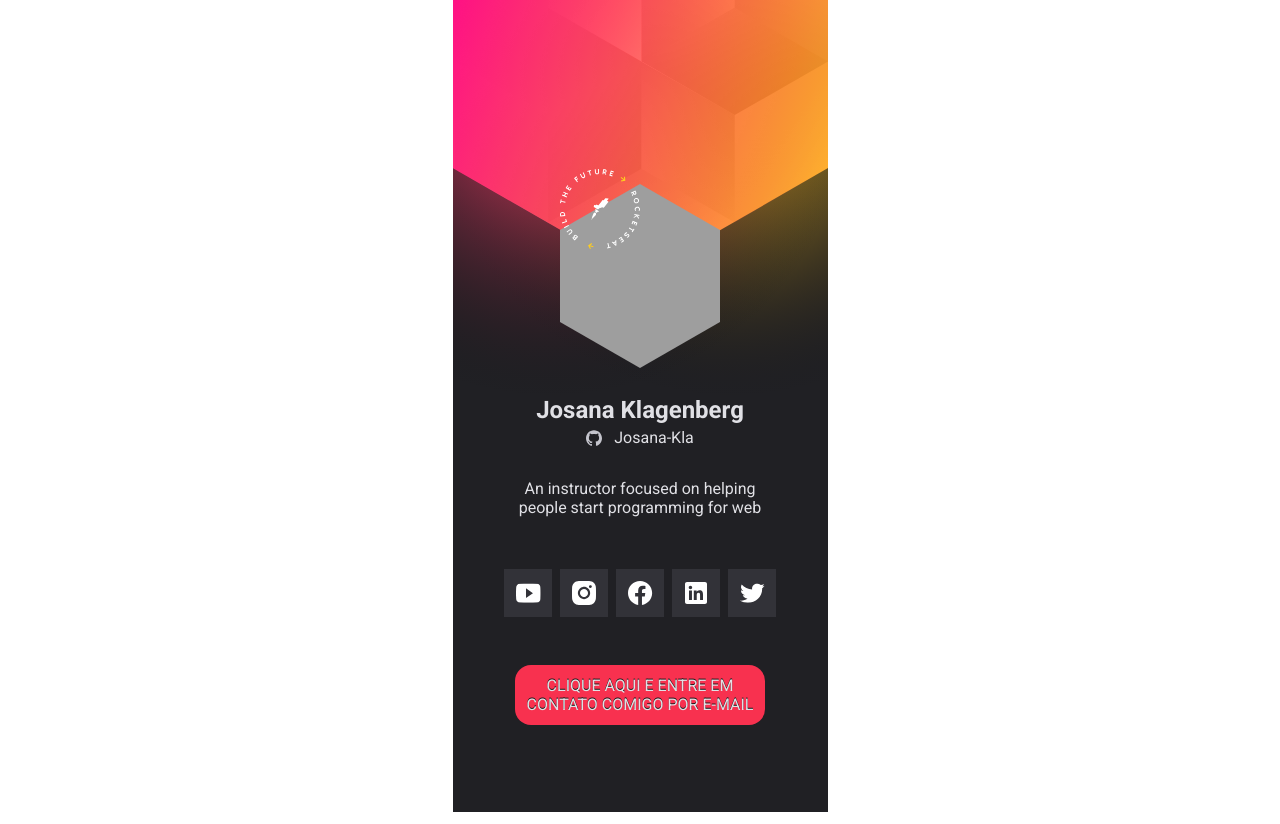
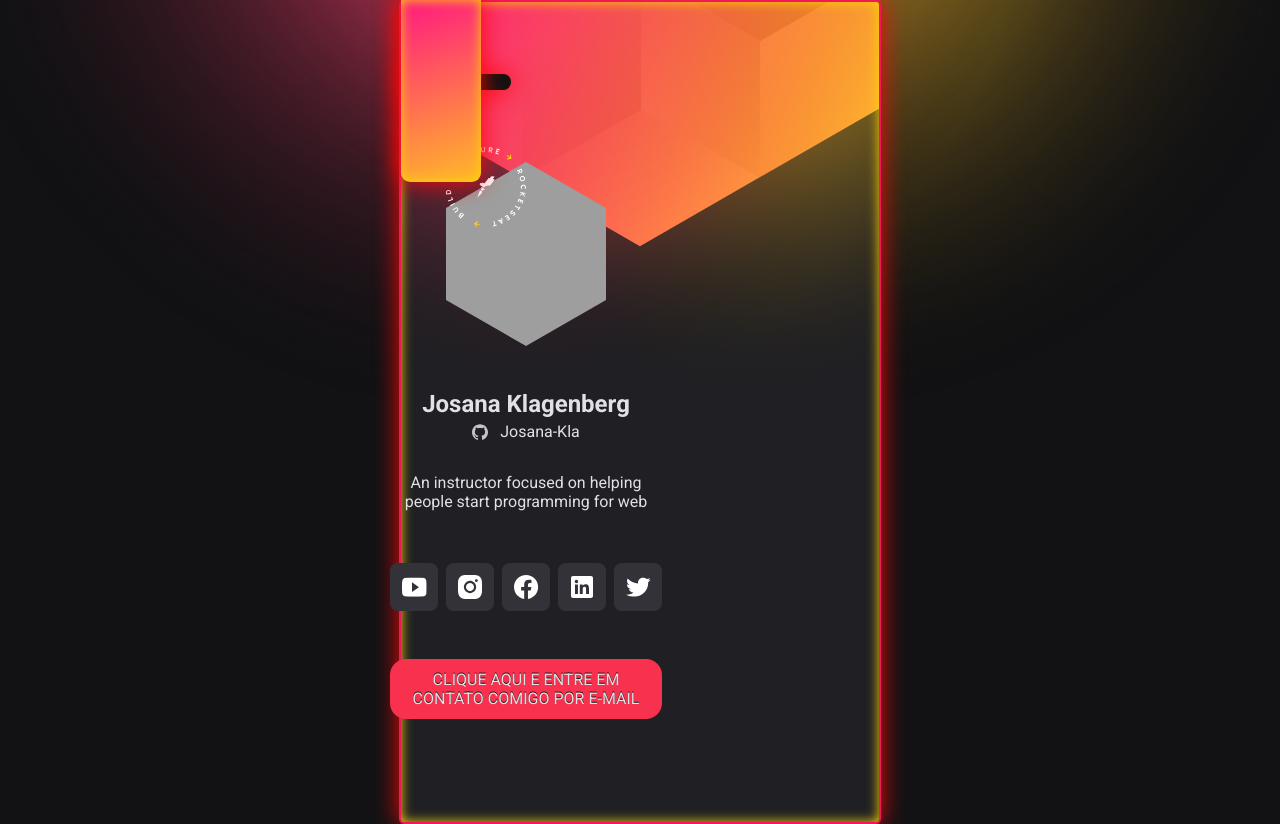
Before and after one commit to Josana-Kla/origin-nlw-2021-rocketseat, a plain HTML site: page index.html in a window 1280 px wide. Drawn offline with Linux system fonts and the light colour scheme; no server answers; grey boxes are pictures that could not be loaded.

Commit message:
criação e adaptação para a versão desktop

```diff
--- a/index.html
+++ b/index.html
@@ -1,32 +1,55 @@
 <!DOCTYPE html>
+<html lang="pt-br">
+  <head>
+    <meta charset="UTF-8" />
+    <meta name="viewport" content="width=device-width, initial-scale=1.0" />
 
-<html>
-  <head>
     <title>Josana Klagenberg - DoWhile 2021</title>
 
-    <link rel="stylesheet" href="style.css">
+    <link rel="stylesheet" href="style.css" />
+
+    <!--responsividade-->
+    <link rel="stylesheet" href="responsive.css" />
 
     <!--utilizei fonte do site fonts.google.com e copiei os links das fontes escolhidas-->
-    <link rel="preconnect" href="https://fonts.googleapis.com">
-    <link rel="preconnect" href="https://fonts.gstatic.com" crossorigin>
-    <link href="https://fonts.googleapis.com/css2?family=Roboto:wght@400;700&display=swap" rel="stylesheet">
+    <link rel="preconnect" href="https://fonts.googleapis.com" />
+    <link rel="preconnect" href="https://fonts.gstatic.com" crossorigin />
+    <link
+      href="https://fonts.googleapis.com/css2?family=Roboto:wght@400;700&display=swap"
+      rel="stylesheet"
+    />
   </head>
   <body>
-
     <main>
 
+      <div id="band"></div>
       <div class="container">
+
+        <div id="bandFixation"></div>
         <div class="avatar">
           <span>
-            <img src="images/Selo.svg" alt="Selo Build The Future"> <!--Essa imagem está no segundo nível-->
+            <img src="images/Selo.svg" alt="Selo Build The Future" />
+            <!--Essa imagem está no segundo nível-->
           </span>
-          <img src="https://lorempixel.com/185/185/people/" alt="Personal Photo" id="userImage"> <!--Essa imagem está no primeiro nível. O id aqui não pode ser no início se não a imagem não carrega-->
+          <img
+            src="https://lorempixel.com/185/185/people/"
+            alt="Personal Photo"
+            id="userImage"
+          />
+          <!--Essa imagem está   no primeiro nível. O id aqui não pode ser no início se não a imagem não carrega-->
         </div>
 
-        <h1 id="userName">Josana Klagenberg</h1>  <!--Toda tag a aqui criou um quadradinho onde tem a imagem dentro. Esse quadradinho, no css, está com a cor cinza-->
-        <a id="userGithub" href="https://github.com/Josana-Kla/" target="_blank">
-          <img src="images/GitHub.svg" alt="GitHub Icon">
-          <span id="userLogin">Josana-Kla</span></a>  <!--span é uma forma de texto que não é um parágrafo, fica na mesma linha que ele está-->
+        <h1 id="userName">Josana Klagenberg</h1>
+        <!--Toda tag a aqui criou um quadradinho onde tem a imagem dentro.  Esse quadradinho, no css, está com a cor cinza-->
+        <a
+          id="userGithub"
+          href="https://github.com/Josana-Kla/"
+          target="_blank"
+        >
+          <img src="images/GitHub.svg" alt="GitHub Icon" />
+          <span id="userLogin">Josana-Kla</span></a
+        >
+        <!--span é uma forma de texto que não é um parágrafo, fica na mesma linha que ele está-->
 
         <p id="userBio">
           An instructor focused on helping people start programming for web
@@ -34,40 +57,51 @@
 
         <ul id="socialLinks">
           <li class="youtube">
-            <a href="https://www.youtube.com/channel/UC0IiEmhBauNKopdNGRGmiXg" target="_blank">
-              <img src="images/Youtube.svg" alt="YouTube Icon">
+            <a
+              href="https://www.youtube.com/channel/UC0IiEmhBauNKopdNGRGmiXg"
+              target="_blank"
+            >
+              <img src="images/Youtube.svg" alt="YouTube Icon" />
             </a>
           </li>
           <li class="instagram">
             <a href="https://www.instagram.com/jambt/" target="_blank">
-              <img src="images/Instagram.svg" alt="Instagram Icon">
+              <img src="images/Instagram.svg" alt="Instagram Icon" />
             </a>
           </li>
           <li class="facebook">
-            <a href="https://www.facebook.com/josana.klagenberg/" target="_blank">
-              <img src="images/Facebook.svg" alt="Facebook Icon">
+            <a
+              href="https://www.facebook.com/josana.klagenberg/"
+              target="_blank"
+            >
+              <img src="images/Facebook.svg" alt="Facebook Icon" />
             </a>
           </li>
           <li class="linkedin">
-            <a href="https://www.linkedin.com/in/josana-klagenberg/" target="_blank">
-              <img src="images/Linkedin.svg" alt="Linkedin Icon">
+            <a
+              href="https://www.linkedin.com/in/josana-klagenberg/"
+              target="_blank"
+            >
+              <img src="images/Linkedin.svg" alt="Linkedin Icon" />
             </a>
           </li>
           <li class="twitter">
             <a href="https://twitter.com/Jambt_K" target="_blank">
-              <img src="images/Twitter.svg" alt="Twitter Icon">
+              <img src="images/Twitter.svg" alt="Twitter Icon" />
             </a>
           </li>
         </ul>
         <div>
-            <a id="emailContent" href="mailto:josana.0205@gmail.com?Subject=Contato%20DoWhile">
+          <a
+            id="emailContent"
+            href="mailto:josana.0205@gmail.com?Subject=Contato%20DoWhile"
+          >
             Clique aqui e entre em contato comigo por e-mail
-            </a>
+          </a>
         </div>
       </div>
     </main>
 
     <script src="main.js"></script>
-
   </body>
 </html>
--- /dev/null
+++ b/responsive.css
@@ -0,0 +1,55 @@
+/* Media Querie */
+
+/*Versão Desktop*/
+@media (min-width: 1024px) {
+  main {
+    max-width: 480px;
+    max-height: 848px;
+    display: grid;
+    place-content: center;
+  }
+
+  .container {
+    position: absolute;
+    display: grid;
+    place-content: center;
+
+    margin-left: auto;
+    margin-right: auto;
+
+    max-width: 250px;
+
+    text-align: center;
+
+    color: var(--gray);
+  }
+
+  #bandFixation {
+    background: #121214;
+    border-radius: 1.4rem;
+    border: 1px;
+    box-shadow: inset 0 0 0.4em rgb(29, 24, 0), 0 0 1.5em rgb(253, 6, 6);
+
+    position: absolute;
+    z-index: 1;
+
+    margin: 4.5rem auto 0;
+    width: 110px;
+    height: 15.5px;
+  }
+
+  #band {
+    background: linear-gradient(161.24deg, #ff008e -15.25%, #ffcd1e 111.89%);
+    border-radius: 0 0 0.6rem 0.6rem;
+    box-shadow: inset 0 0 0.7em rgb(252, 214, 4), 0 0 1.5em rgb(253, 6, 6);
+
+    position: absolute;
+    top: 0;
+    z-index: 2;
+
+    margin: 0 auto;
+    width: 80px;
+    min-height: 14.2vw;
+    height: auto;
+  }
+}
--- a/style.css
+++ b/style.css
@@ -6,8 +6,9 @@ html, body {
   --black: hls(240, 6%, 13%);  /*são variáveis que criei para não ter que ficar repetindo em todo lugar que eu colocasse igual*/
   --gray: hsl(240, 9%, 89%);
 
+  width: 100%;
+  height: 100%;
 
-  height: 100%;
   font-family: 'Roboto', sans-serif;
   -webkit-font-smoothing: antialiased;  /*webkit, significa que a propriedade que virá na frente dele (font-smoothing) só vai funcionar nos navegadores que são webkit (chrome, safari, etc), pois provavelmente essa informação font-smoothing não tem em todos navegadores. E ela faz a fonte ficar mais suave e bonitinha*/
 }
@@ -15,18 +16,35 @@ html, body {
 body {
   display: grid;  /*trabalha tanto no eixo vertical quanto no horizontal para posicionar os elementos. É bom para posicionar os layouts de um site (header, menu, main, image, banner, etc) de diferentes formas seja p mobile, tablet ou desktop*/
   place-items: center;  /*colocamos alinhado ao centro*/
+
+  background: #121214 url(/images/BackgroundDesktop.png) no-repeat center/cover;
+  /*width: auto;
+  margin: 0;
+  padding: 0;
+  position: relative;*/
 }
 
 main {
-  background: url(images/Background.svg);
-  width: 375px;
-  height: 812px;
+  background: url(images/Background.svg) no-repeat center/cover;
+  width: 478px;
+  height: 820px;
+
+  margin: auto;
+
+  border: 2px solid rgb(240, 24, 89);
+  border-radius: 0.3rem;
+  box-shadow: inset 0 0 0.7em rgb(252, 214, 4), 0 0 1.5em rgb(253, 6, 6);
 }
 
 .container {
-  max-width: 250px;
+  display: grid;
+  place-content: center;
+
   margin-left: auto;
   margin-right: auto;
+
+  max-width: 250px;
+
   text-align: center;  /*só serve para ser usado para textos ou elemento que recebem propriedades de texto*/
 
   color: var(--gray);
@@ -34,7 +52,7 @@ main {
 
 .avatar {
   width: 10rem;  /*Só pegar o valor width em pixels da imagem escolhida e dividir por 16px (que é o tamaho padrão da fonte da página) e você terá o valor em rem*/
-  margin: 11.5rem auto 0;
+  margin: 10rem auto 1rem;
 
   position: relative; /*2º por isso, coloco relative aqui, para indicar que esse será o limite para a outra imagem que subi um nivel no plano*/
 }
@@ -88,6 +106,10 @@ ul {
   justify-content: center;  /*propriedade liberada ao usar o FLEX em display (com grid tb dá). Para alinhar os elementos no eixo X ao centro do eixo X*/
 }
 
+li img {
+  border-radius: 0.5rem;
+}
+
 #emailContent {
   margin-top: 3rem;
   padding: 0.7rem;
```
Also changed, not shown: images/BackgroundDesktop.png (added).
